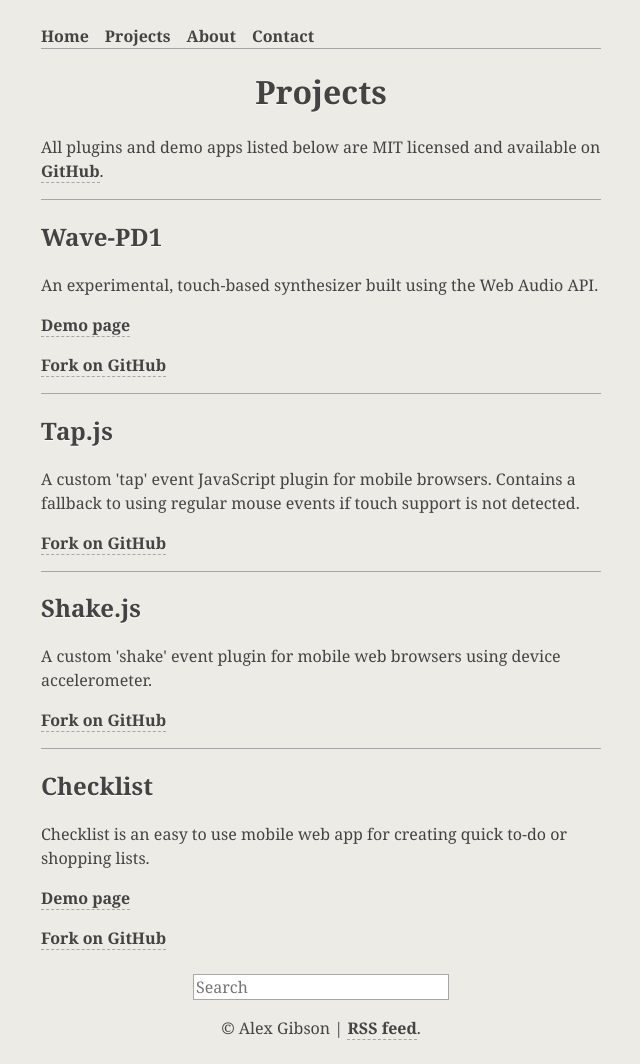
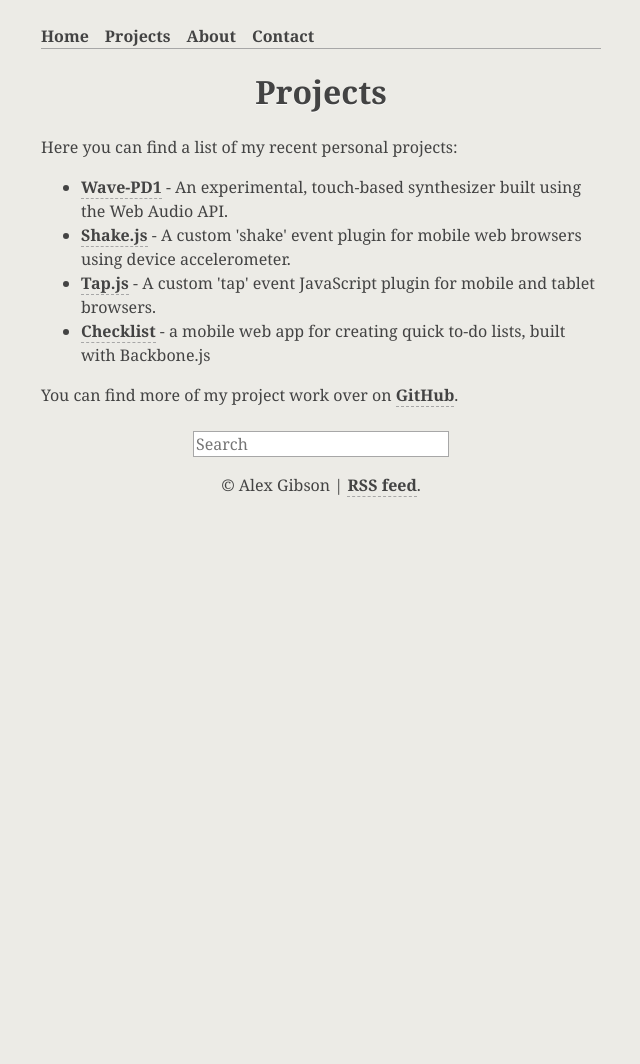
Before and after one commit to alexgibson/alxgbsn.co.uk, a Jekyll site: the page built from projects/index.html, in a window 1280 px wide. Shown: the whole page, without its empty margins (319-959 px from the left). Built offline with Jekyll 4.4.1, drawn with Linux system fonts in a browser that asks for light colours; Markdown is read by kramdown in place of the engine named in the settings; after the commit the page ends 900 px from its top, so only the background shows below that.

Commit message:
Update about and project page copy

```diff
--- a/projects/index.html
+++ b/projects/index.html
@@ -2,54 +2,32 @@
 layout: layout
 title: Projects
 titleinfo: Alex Gibson
-desc: Open source JavaScript plugins and web app demos by Alex Gibson
+desc: A list of personal project work by Alex Gibson
 ---
 
 <article role="main">
-    <p>All plugins and demo apps listed below are MIT licensed and available on <a href="http://github.com/alexgibson/">GitHub</a>.</p>
 
-    <section>
+    <p>
+        Here you can find a list of my recent personal projects:
+    </p>
 
-        <h2>Wave-PD1</h2>
+    <ul>
+        <li>
+            <a href="http://alxgbsn.co.uk/wavepad">Wave-PD1</a> - An experimental, touch-based synthesizer built using the Web Audio API.</li>
+        </li>
+        <li>
+            <a href="https://github.com/alexgibson/shake.js">Shake.js</a> - A custom 'shake' event plugin for mobile web browsers using device accelerometer.
+        </li>
+        <li>
+            <a href="https://github.com/alexgibson/tap.js">Tap.js</a> - A custom 'tap' event JavaScript plugin for mobile and tablet browsers.
+        </li>
+        <li>
+            <a href="http://alxgbsn.co.uk/checklist">Checklist</a> - a mobile web app for creating quick to-do lists, built with Backbone.js
+        </li>
+    </ul>
 
-        <p>An experimental, touch-based synthesizer built using the Web Audio API.</p>
-
-        <p><a href="http://alxgbsn.co.uk/wavepad">Demo page</a></p>
-
-        <p><a href="https://github.com/alexgibson/wavepad">Fork on GitHub</a></p>
-
-    </section>
-
-    <section>
-
-        <h2>Tap.js</h2>
-
-        <p>A custom 'tap' event JavaScript plugin for mobile browsers. Contains a fallback to using regular mouse events if touch support is not detected.</p>
-
-        <p><a href="https://github.com/alexgibson/tap.js">Fork on GitHub</a></p>
-
-    </section>
-
-    <section>
-
-        <h2>Shake.js</h2>
-
-        <p>A custom 'shake' event plugin for mobile web browsers using device accelerometer.</p>
-
-        <p><a href="https://github.com/alexgibson/shake.js">Fork on GitHub</a></p>
-
-    </section>
-
-    <section>
-
-        <h2>Checklist</h2>
-
-        <p>Checklist is an easy to use mobile web app for creating quick to-do or shopping lists.</p>
-
-        <p><a href="http://alxgbsn.co.uk/checklist">Demo page</a></p>
-
-        <p><a href="https://github.com/alexgibson/checklist">Fork on GitHub</a></p>
-
-    </section>
+    <p>
+        You can find more of my project work over on <a href="http://github.com/alexgibson/">GitHub</a>.
+    </p>
 
 </article>
```
Also changed, not shown: about/index.html (+2 -28 lines), 4 other files.
